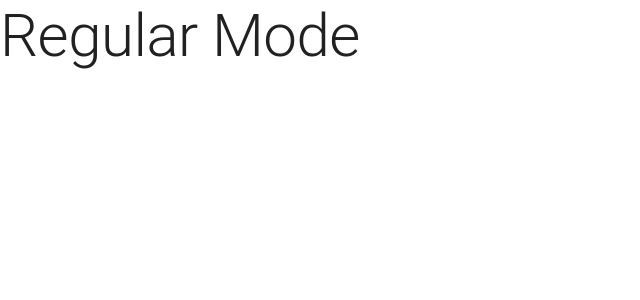
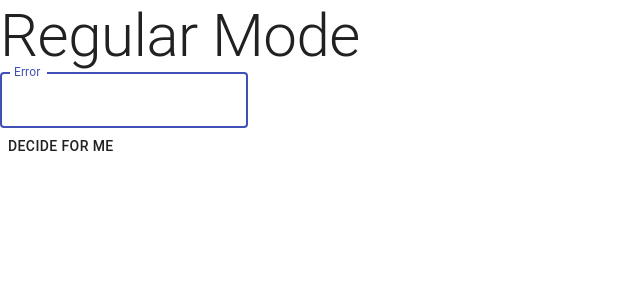
Before and after one commit to artlee06/decideforme, a React (Create React App) app: page /Main in a window 1280 px wide. Both pictures are taken after a click on the button "REGULAR MODE". Shown: the top 300 px of the page, without its empty margins (0-640 px from the left). Built offline with nearby package versions, Linux system fonts and the light colour scheme.

Commit message:
Wrote the skeletton and TextField

```diff
--- a/src/components/RegularPage.jsx
+++ b/src/components/RegularPage.jsx
@@ -8,11 +8,53 @@ import Paper from "@material-ui/core/Paper";
 import Typography from "@material-ui/core/Typography";
 import Button from '@material-ui/core/Button';
 import Box from "@material-ui/core/Box";
+import TextField from '@material-ui/core/TextField';
+
 
 import { useHistory } from "react-router-dom";
 
 export default function RegularPage() {
   let history = useHistory();
+
+  //States
+  const [regularPage, setPage] = useState({
+      question: "",
+      type: "",
+      answers: []
+  });
+
+  const [errors, setErrors] = useState({
+      question: "",
+      type: "",
+  });
+
+  //Destructuring
+  const { question, type, answers } = regularPage;
+
+  //handlers
+  const handleSubmit = () => {
+      const errors = validateAll(); //returns errors as well as the JSON object
+      if (!hasErrors(errors)) {
+        //   const getAnswers = randomiser(answers);
+        //   setPage({...regularPage, answers: getAnswers});
+      }
+  };
+
+
+  //Validation
+  const hasErrorQn = errors.question !== "";
+  const validateAll = () => {
+    const errorObj = {
+        question: "",
+        type: "",
+    };
+    errorObj.question = question === "" ? "Question me senpai" : "";
+    setErrors(errorObj);
+    return errorObj;
+  };
+  const hasErrors = (errors) => {
+      return !(errors.question === "" && errors.type === "");
+  };
 
   return (
     <React.Fragment>
@@ -22,7 +64,17 @@ export default function RegularPage() {
             <Typography variant="h2">
                 Regular Mode
             </Typography>
+            <TextField
+                variant="outlined"
+                autoFocus
+                error={hasErrorQn}
+                label="Error"
+                helperText={hasErrorQn ? "Please Fill Up this field" : ""}
+                onChange={(event) => setPage({...regularPage, question: event.target.value})}
+                value={question}
+            />
           </Box>
+          <Button onClick={handleSubmit}> DECIDE FOR ME </Button>
         </Paper>
       </div>
     </React.Fragment>
--- a/src/components/SnekPage.jsx
+++ b/src/components/SnekPage.jsx
@@ -1,4 +1,4 @@
-import React, { useState, useEffect } from "react";
+import React, { useState } from "react";
 
 // Material UI
 // import { makeStyles } from "@material-ui/core/styles";
```
Also changed, not shown: src/App.js (+4 -4 lines), src/components/TextField.jsx (added).
